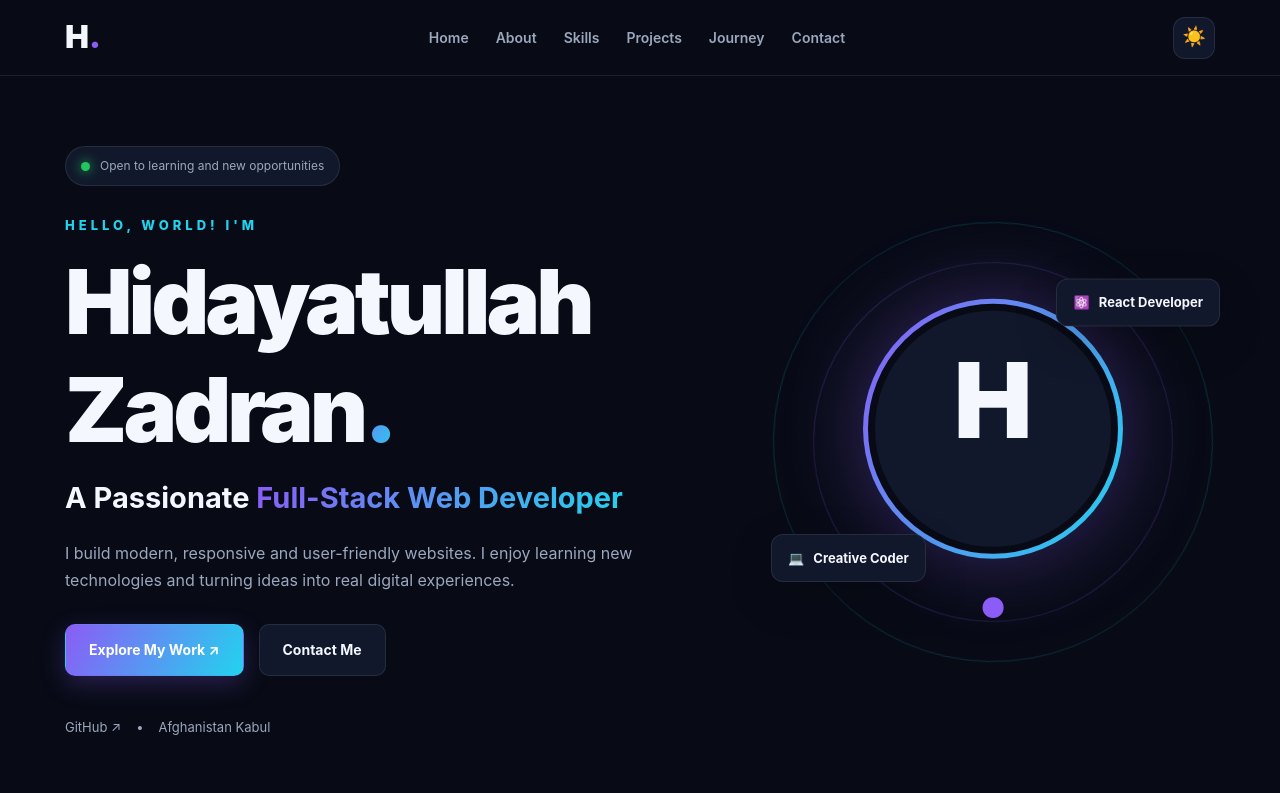
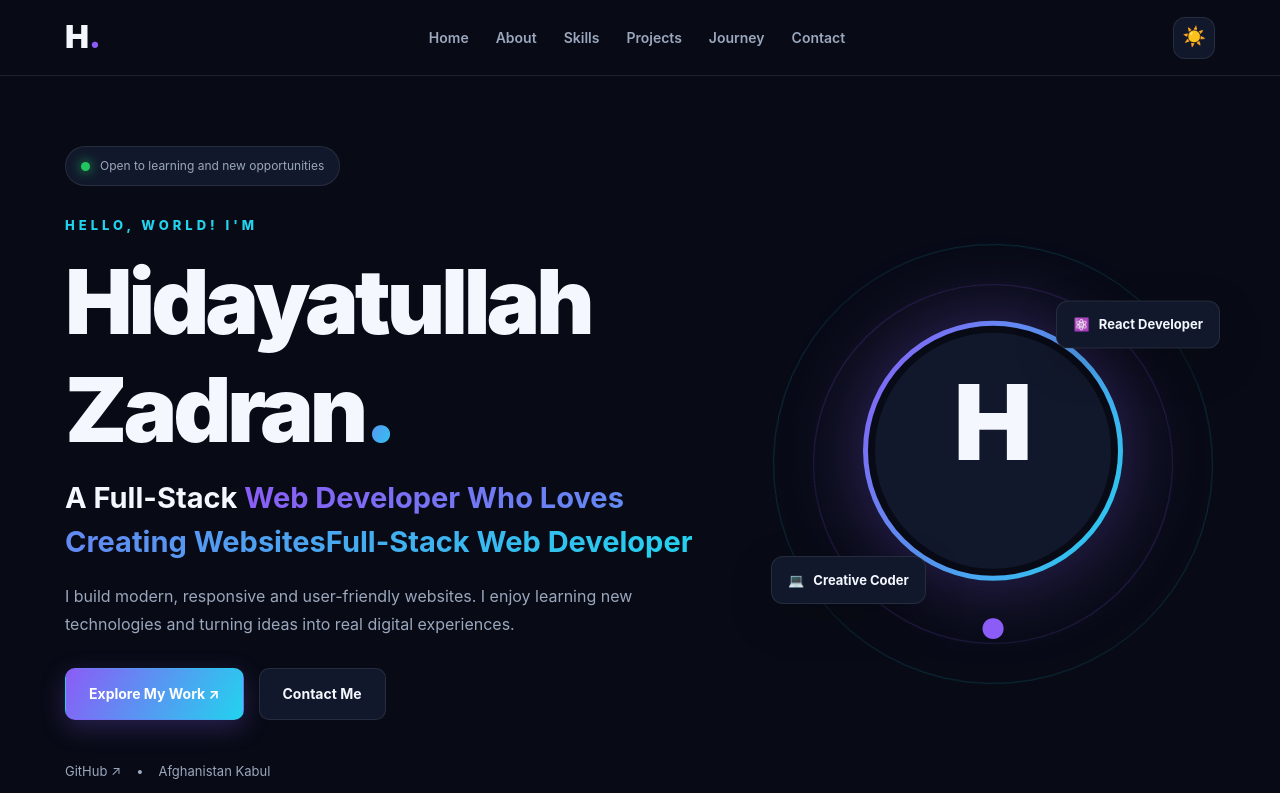
Before and after one commit to HidyatullahCode/Hidayatullah-Portfolio, a React (Vite) app: page / in a window 1280 px wide. Shown: the top 793 px of the page. Built offline with nearby package versions, Linux system fonts and the light colour scheme.

Commit message:
Update Hero.jsx

```diff
--- a/Hero.jsx
+++ b/Hero.jsx
@@ -18,7 +18,8 @@ function Hero() {
         </h1>
 
         <h2>
-          A Passionate <span className="gradient-text">
+          A Full-Stack <span className="gradient-text">
+            Web Developer Who Loves Creating Websites
             {personalInfo.title}
           </span>
         </h2>
```
